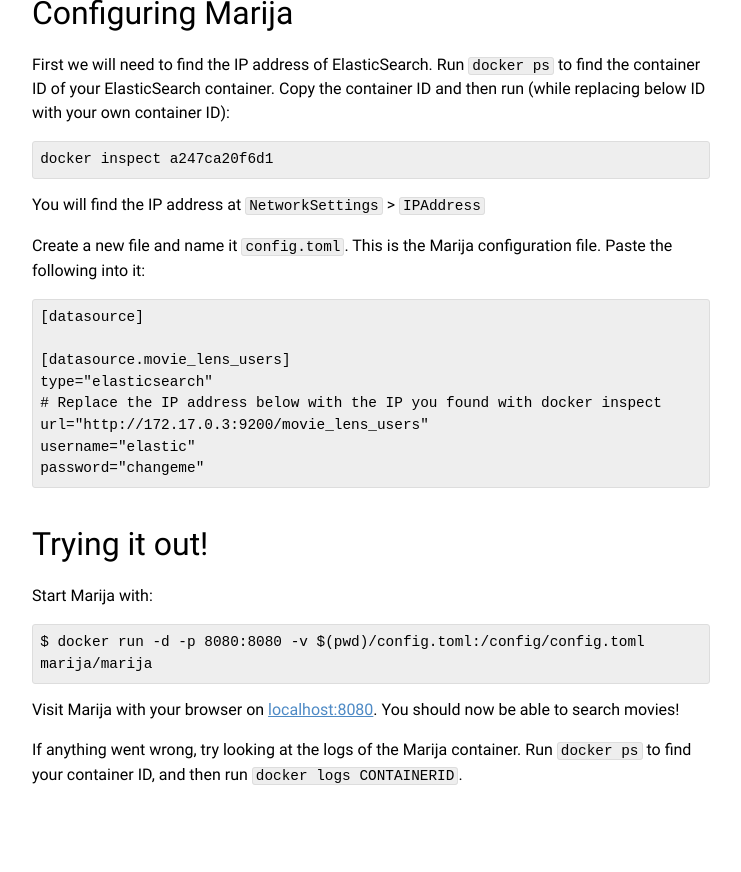
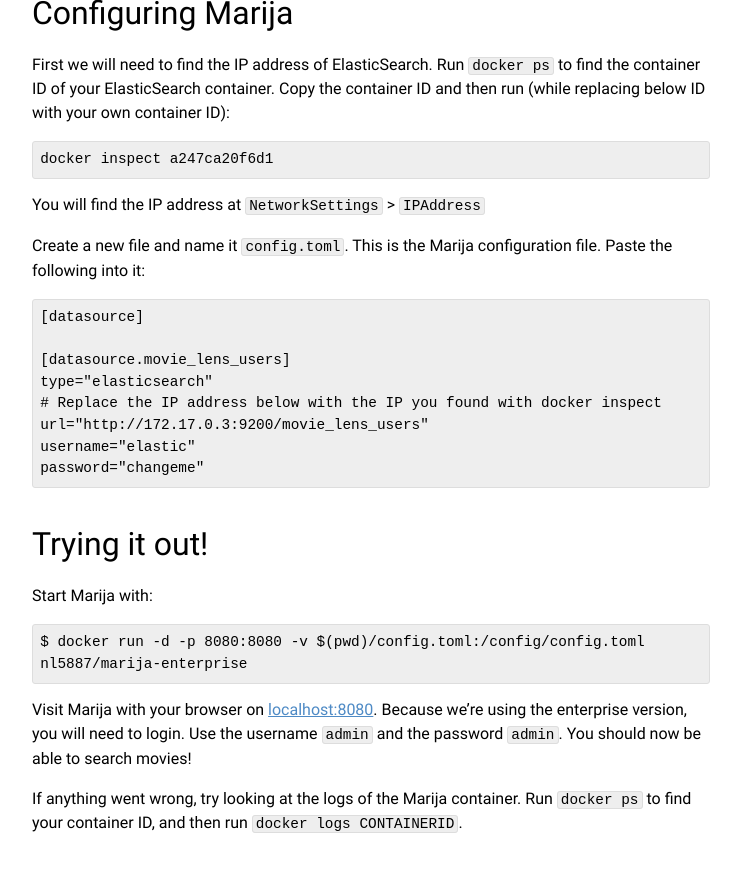
Before and after one commit to marijaio/marija-docs, a Jekyll site: the page built from elasticsearch-example.md, in a window 1280 px wide and 900 px high, scrolled down 1851 px. Shown: the top 872 px of the window, without its empty margins (410-1151 px from the left). Built offline with Jekyll 4.4.1, drawn with Linux system fonts in a browser that asks for light colours; before the commit the page ends 2702 px from its top, so only the background shows below that; some of the changed text lies outside the part shown.

Commit message:
elasticsearch example

````diff
--- a/elasticsearch-example.md
+++ b/elasticsearch-example.md
@@ -16,7 +16,7 @@
 ## Installing Marija
 Run the following command:
 ```
-$ docker pull marija/marija
+$ docker pull nl5887/marija-enterprise
 ```
 
 ## Installing ElasticSearch
@@ -90,11 +90,12 @@
 
 Start Marija with:
 ```
-$ docker run -d -p 8080:8080 -v $(pwd)/config.toml:/config/config.toml marija/marija
+$ docker run -d -p 8080:8080 -v $(pwd)/config.toml:/config/config.toml nl5887/marija-enterprise
 ```
 
-Visit Marija with your browser on [localhost:8080](http://localhost:8080). You
-should now be able to search movies!
+Visit Marija with your browser on [localhost:8080](http://localhost:8080).
+Because we're using the enterprise version, you will need to login. Use the
+username `admin` and the password `admin`. You should now be able to search movies!
 
 If anything went wrong, try looking at the logs of the Marija container. Run
 `docker ps` to find your container ID, and then run `docker logs CONTAINERID`.
````
